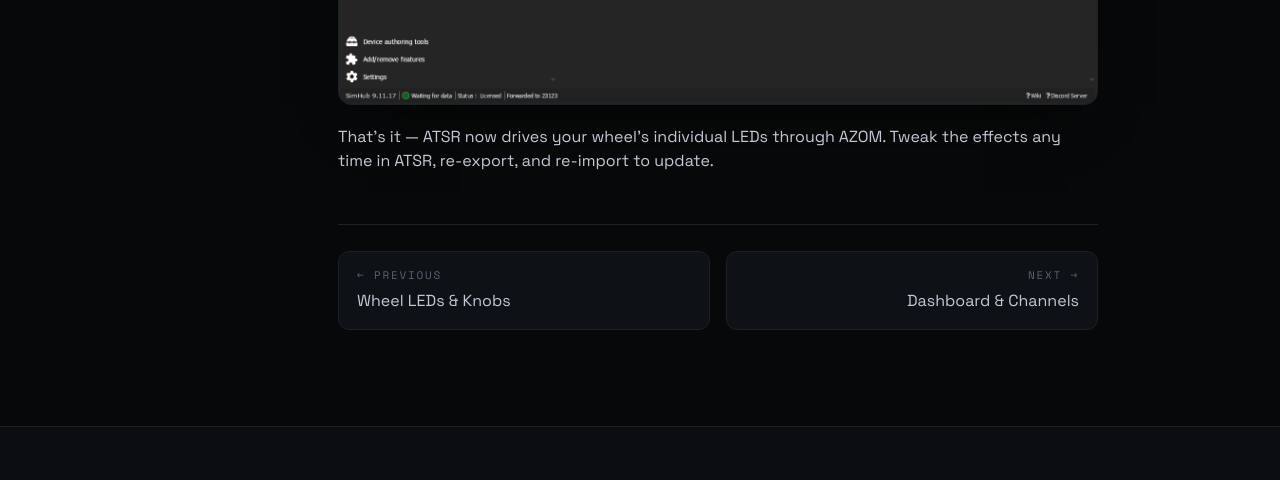
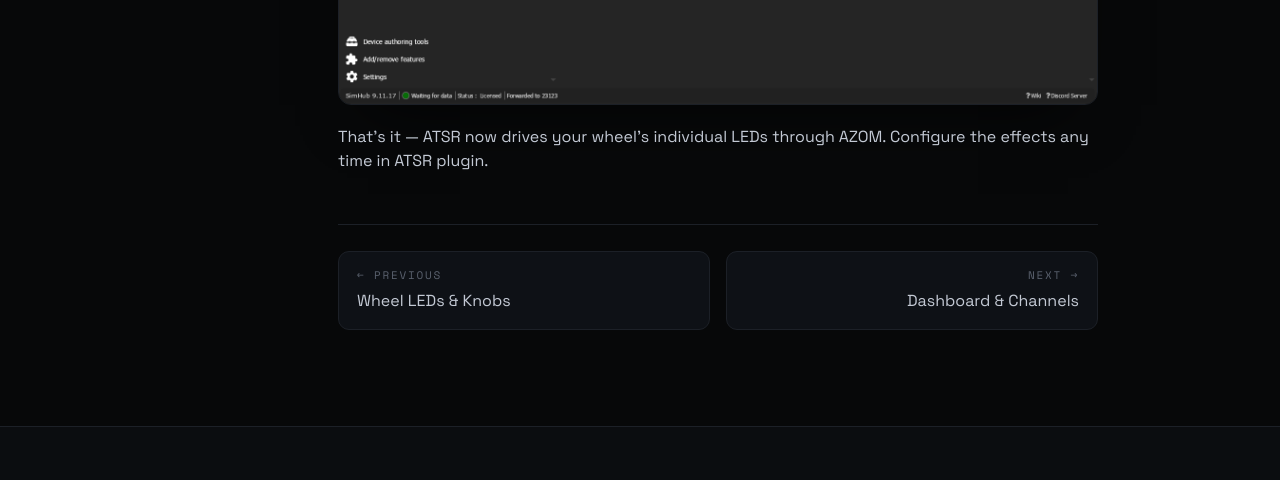
Before and after one commit to giantorth/giant.orth.cc, an Eleventy site: page site/guides/atsr-led-profiles.md in a window 1280 px wide. Shown: the part 4620-5100 px from the top of the page. Built offline with nearby package versions, Linux system fonts and the light colour scheme; Eleventy itself is replaced by a stand-in of ours; files that its build step writes are made by us from their sources.

Commit message:
Fix wording on ATSR guide

```diff
--- a/site/guides/atsr-led-profiles.md
+++ b/site/guides/atsr-led-profiles.md
@@ -84,5 +84,4 @@ Under **Individual leds**, click **Import profile** and select the file you just
 
 ![The MOZA wheel LEDs tab with the imported ATSR profile under Individual leds](/docs/ATSR/Setup5.png)
 
-That's it — ATSR now drives your wheel's individual LEDs through AZOM. Tweak the effects any
-time in ATSR, re-export, and re-import to update.
+That's it — ATSR now drives your wheel's individual LEDs through AZOM. Configure the effects any time in ATSR plugin.
```
